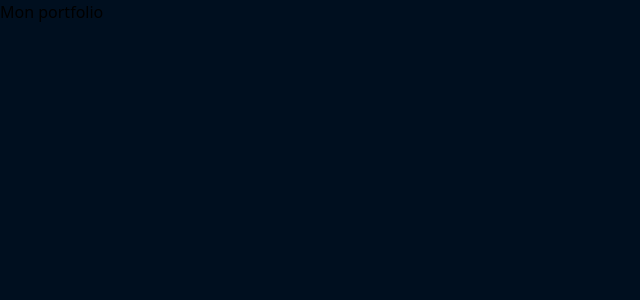
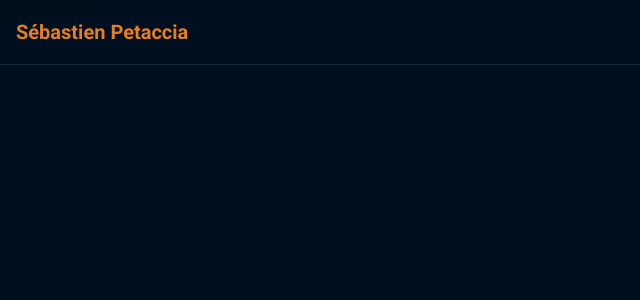
Before and after one commit to petaccia/portfolio-my-dev, a Next.js app: page / in a window 1280 px wide. Shown: the top 300 px of the page, without its empty margins (0-640 px from the left). Built offline with nearby package versions, Linux system fonts and the light colour scheme.

Commit message:
feat(navbar): create navbar component with logo

```diff
--- a/src/app/layout.tsx
+++ b/src/app/layout.tsx
@@ -2,6 +2,7 @@ import type { Metadata } from "next";
 import { Roboto, Poppins, Open_Sans, Fira_Code } from "next/font/google";
 import "./globals.css";
 import { ToastContainer } from "react-toastify";
+import Navbar from "@/components/layout/navbar/Navbar";
 
 // Police pour les titres
 const roboto = Roboto({
@@ -48,8 +49,8 @@ export default function RootLayout({
       <body
         className={`${roboto.variable} ${poppins.variable} ${openSans.variable} ${firaCode.variable} antialiased`}
       >
+        <Navbar />
         {children}
-      </body>
       <ToastContainer
         position="top-right"
         autoClose={5000}
@@ -62,6 +63,7 @@ export default function RootLayout({
         pauseOnHover
         theme="dark"
       />
+      </body>
     </html>
   );
 }
--- /dev/null
+++ b/src/components/layout/navbar/Navbar.tsx
@@ -0,0 +1,22 @@
+import Link from "next/link"
+
+export default function Navbar() {
+  return (
+    <nav className="bg-primary/90 backdrop-blur-sm fixed top-0 left-0 right-0 z-50 border-b border-white/10">
+    <div className="container mx-auto px-4">
+      <div className="flex items-center justify-between h-16">
+        {/* Logo */}
+        <div className="flex-shrink-0">
+          <Link
+            href="/"
+            className="text-secondary font-heading text-xl font-bold"
+
+          >
+            Sébastien Petaccia
+          </Link>
+        </div>
+      </div>
+    </div>
+    </nav>
+  );
+}
```
